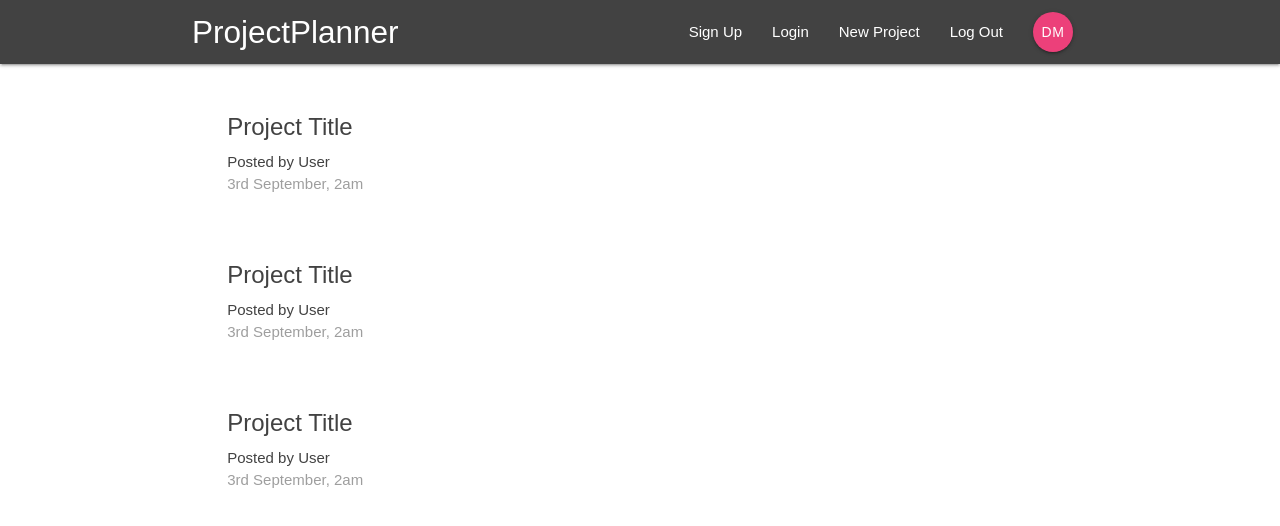
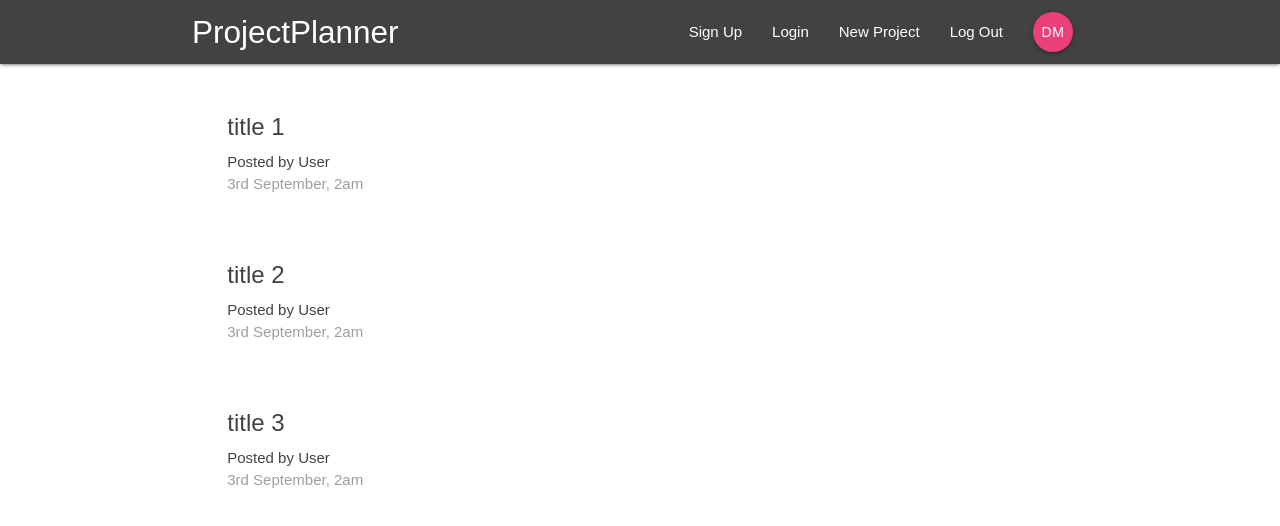
Before and after one commit to danielmeeusen/react-project-planner, a React (Create React App) app: page / in a window 1280 px wide. Shown: the top 526 px of the page. Built offline with nearby package versions, Linux system fonts and the light colour scheme.

Commit message:
12 adding dummy data

```diff
--- a/src/components/dashboard/Dashboard.js
+++ b/src/components/dashboard/Dashboard.js
@@ -1,14 +1,16 @@
-import React, { Component } from "react";
-import Notifications from "./Notifications";
-import ProjectList from "../projects/ProjectList";
+import React, { Component } from 'react';
+import Notifications from './Notifications';
+import ProjectList from '../projects/ProjectList';
+import { connect } from 'react-redux';
 
 export class Dashboard extends Component {
   render() {
+    const { projects } = this.props;
     return (
       <div className="dashboard container">
         <div className="row">
           <div className="col s12 m6">
-            <ProjectList />
+            <ProjectList projects={projects} />
           </div>
           <div className="col s12 m5 offset-m1">
             <Notifications />
@@ -19,4 +21,14 @@
   }
 }
 
-export default Dashboard;
+// state references the state in the redux store
+// project references the rootReducer object
+// projects references the init state in projectReducer
+// the projects key is what the passed props will be stored as
+const mapStateToProps = state => {
+  return {
+    projects: state.project.projects
+  };
+};
+
+export default connect(mapStateToProps)(Dashboard);
--- a/src/components/projects/ProjectList.js
+++ b/src/components/projects/ProjectList.js
@@ -1,12 +1,15 @@
-import React from "react";
-import ProjectSummary from "./ProjectSummary";
+import React from 'react';
+import ProjectSummary from './ProjectSummary';
 
-const ProjectList = () => {
+// argument is a destructuring from props
+const ProjectList = ({ projects }) => {
+  // projects && project.map functions as if(projects){ do this }
   return (
     <div className="project-list section">
-      <ProjectSummary />
-      <ProjectSummary />
-      <ProjectSummary />
+      {projects &&
+        projects.map(project => {
+          return <ProjectSummary project={project} key={project.id} />;
+        })}
     </div>
   );
 };
--- a/src/components/projects/ProjectSummary.js
+++ b/src/components/projects/ProjectSummary.js
@@ -1,10 +1,10 @@
-import React from "react";
+import React from 'react';
 
-const ProjectSummary = () => {
+const ProjectSummary = ({ project }) => {
   return (
     <div className="card z-depth-0 project-summary">
       <div className="card-content grey-text text-darken-3">
-        <span className="card-title">Project Title</span>
+        <span className="card-title">{project.title}</span>
         <p>Posted by User</p>
         <p className="grey-text">3rd September, 2am</p>
       </div>
--- a/src/store/reducers/projectReducer.js
+++ b/src/store/reducers/projectReducer.js
@@ -1,4 +1,10 @@
-const initState = {};
+const initState = {
+  projects: [
+    { id: '1', title: 'title 1', content: 'content for project 1' },
+    { id: '2', title: 'title 2', content: 'content for project 2' },
+    { id: '3', title: 'title 3', content: 'content for project 3' }
+  ]
+};
 
 const projectReducer = (state = initState, action) => {
   return state;
```
